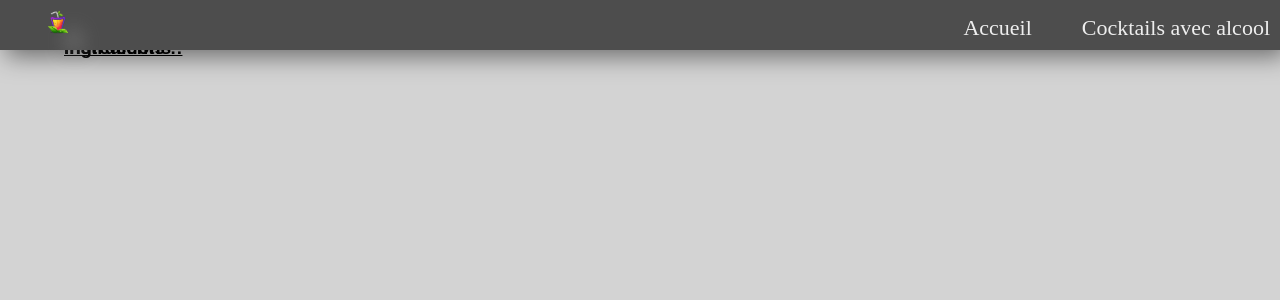
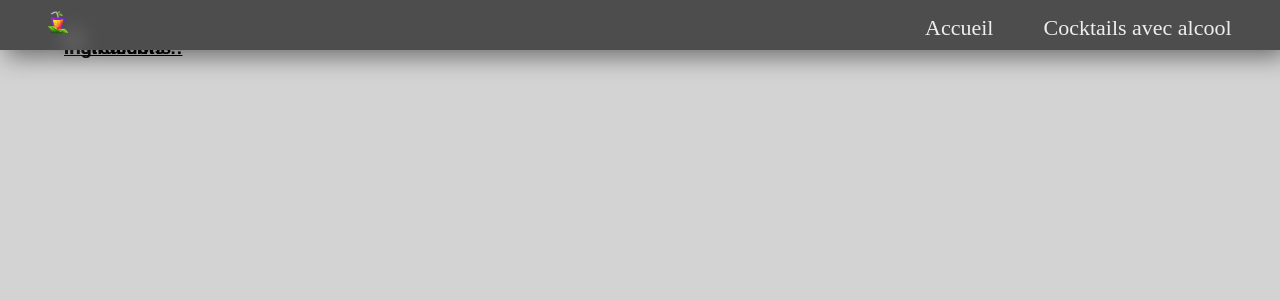
Before and after one commit to Cahuete0512/emi_cocktail, a Vue app: page / in a window 1280 px wide. Shown: the top 300 px of the page. Built offline with nearby package versions, Linux system fonts and the light colour scheme; no server answers.

Commit message:
Add margin to nav-links

```diff
--- a/src/style/NavBarStyle.css
+++ b/src/style/NavBarStyle.css
@@ -35,6 +35,7 @@
     display: inline;
     float: right;
     font-size: 15.5px;
+    margin-right: 3%;
 }
 
 .link {
```
